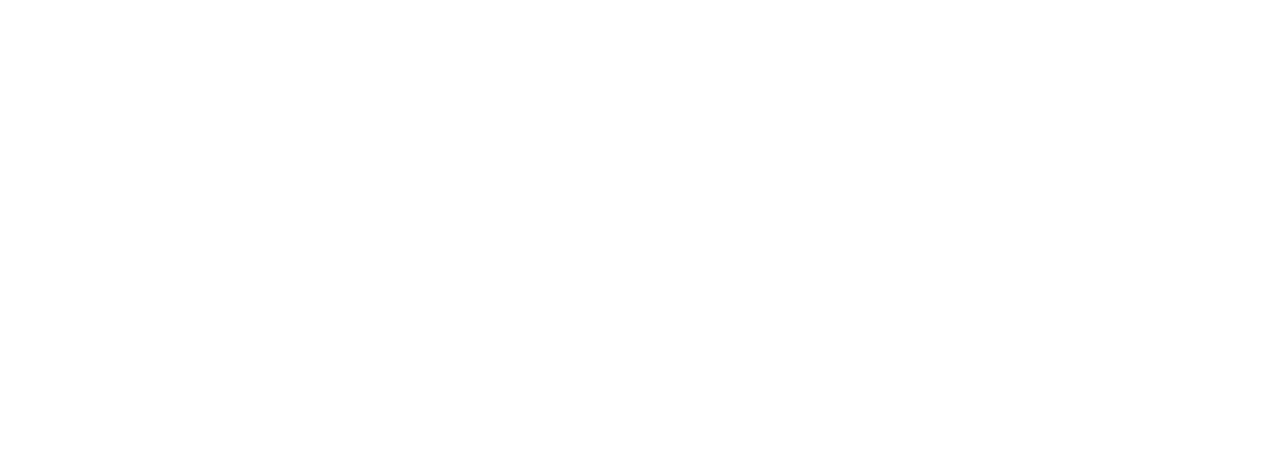
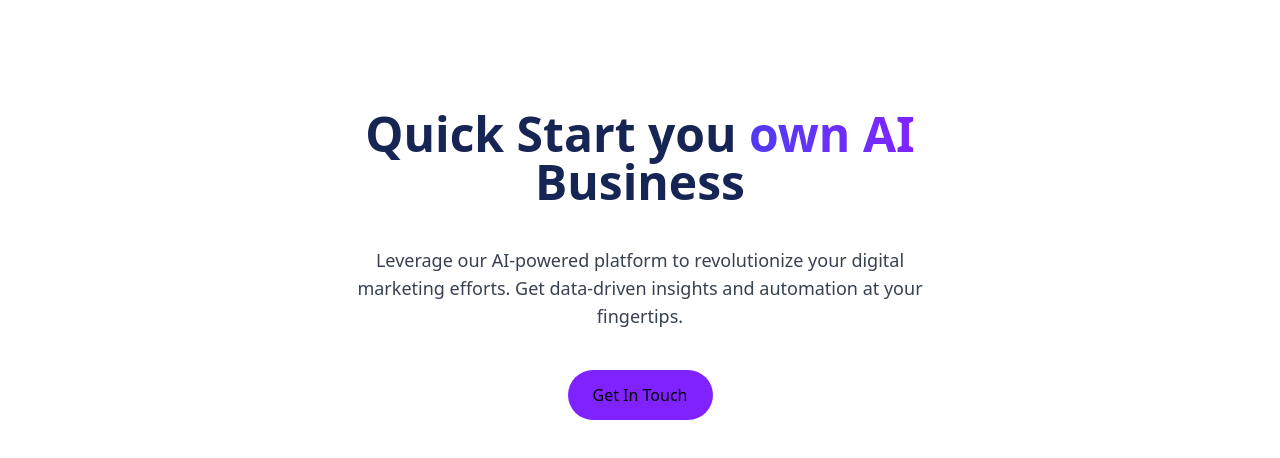
Before and after one commit to NicholasCloud4/modern-landing-page, a React (Vite) app: page / in a window 1280 px wide. Shown: the part 3030-3488 px from the top of the page. Before the commit the page ends 2972 px from the top, so only its background shows below. Built offline with nearby package versions, Linux system fonts and the light colour scheme.

Commit message:
Added Call To Action section

```diff
--- a/src/App.tsx
+++ b/src/App.tsx
@@ -1,6 +1,7 @@
 import Layout from "./components/Layout";
 import { AboutUs } from "./components/sections/AboutUs";
 import { Brands } from "./components/sections/Brands";
+import { CallToAction } from "./components/sections/CallToAction";
 import Hero from "./components/sections/Hero";
 import { Pricing } from "./components/sections/Pricing";
 import { Services } from "./components/sections/Services";
@@ -13,6 +14,7 @@
             <Services />
             <Pricing />
             <AboutUs />
+            <CallToAction />
         </Layout>
     );
 }
--- /dev/null
+++ b/src/components/sections/CallToAction.tsx
@@ -0,0 +1,33 @@
+import { Button } from "../shared/Button";
+import Container from "../shared/Container";
+import { Paragraph } from "../shared/Paragraph";
+
+export const CallToAction = () => {
+    return (
+        <section className="pb-20 relative">
+            {" "}
+            <Container>
+                <div className="relative rounded-2xl overflow-hidden">
+                    <div className="relative z-10 mx-auto text-center max-w-xl md:max-w-2xl py-8 md:py-10 px-6 md:px-8">
+                        <h1 className="text-3xl sm:text-4xl md:text-5xl font-bold text-heading-1">
+                            {" "}
+                            Quick Start you{" "}
+                            <span className="text-transparent bg-clip-text bg-gradient-to-r from-indigo-600 to-violet-600">
+                                own AI
+                            </span>{" "}
+                            Business
+                        </h1>
+                        <Paragraph className="pt-10">
+                            Leverage our AI-powered platform to revolutionize
+                            your digital marketing efforts. Get data-driven
+                            insights and automation at your fingertips.
+                        </Paragraph>
+                        <div className="mx-auto max-w-md sm:max-w-xl pt-10 dark:text-white">
+                            <Button> Get In Touch</Button>
+                        </div>
+                    </div>
+                </div>
+            </Container>
+        </section>
+    );
+};
```
